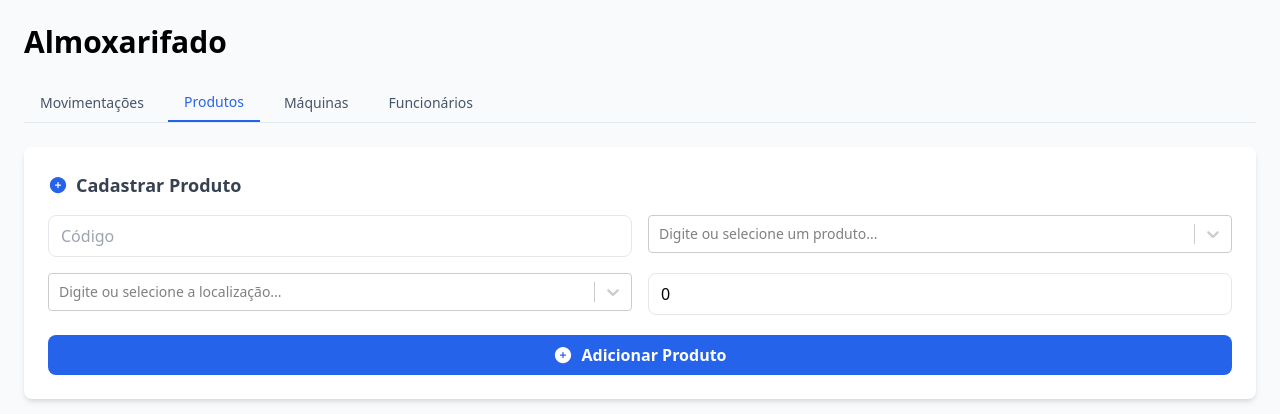
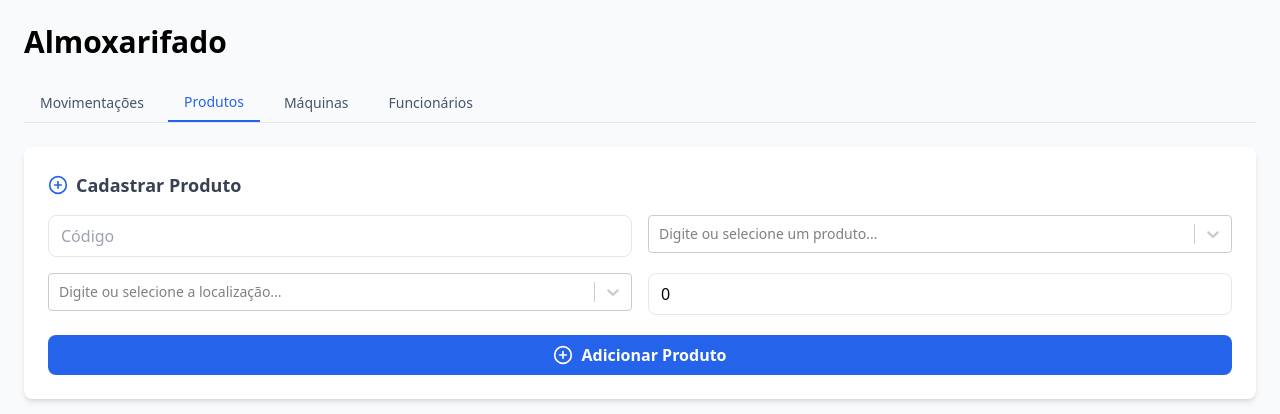
Before and after one commit to andreylson12/Almoxerifado1, a React (Vite) app: page / in a window 1280 px wide. Both pictures are taken after a click on the button "Produtos". Shown: the top 414 px of the page. Built offline with nearby package versions, Linux system fonts and the light colour scheme; no server answers; the database is empty.

Commit message:
Update ProdutoForm.jsx

```diff
--- a/src/components/ProdutoForm.jsx
+++ b/src/components/ProdutoForm.jsx
@@ -1,22 +1,22 @@
 import { useState } from "react";
 import Select from "react-select";
-import { PlusCircleIcon } from "@heroicons/react/24/solid";
+import { PlusCircle } from "lucide-react";
 
 export default function ProdutoForm({ onAdd, produtos = [], locais = [] }) {
   const [codigo, setCodigo] = useState("");
-  const [produto, setProduto] = useState(null);
-  const [local, setLocal] = useState(null);
+  const [produto, setProduto] = useState(null);   // react-select produto
+  const [local, setLocal] = useState(null);       // react-select local
   const [quantidade, setQuantidade] = useState(0);
 
   const handleSubmit = (e) => {
     e.preventDefault();
 
-    if (!produto || !produto.label.trim()) {
+    if (!produto || !produto.label?.trim()) {
       alert("Informe o nome do produto");
       return;
     }
 
-    if (quantidade <= 0) {
+    if (Number(quantidade) <= 0) {
       alert("Informe uma quantidade válida");
       return;
     }
@@ -25,7 +25,7 @@ export default function ProdutoForm({ onAdd, produtos = [], locais = [] }) {
       codigo,
       nome: produto.label.trim(),
       localizacao: local ? local.label.trim() : "",
-      quantidade,
+      quantidade: Number(quantidade),
     });
 
     // limpa o formulário
@@ -46,13 +46,10 @@ export default function ProdutoForm({ onAdd, produtos = [], locais = [] }) {
   }));
 
   return (
-    <form
-      onSubmit={handleSubmit}
-      className="bg-white shadow-md rounded-lg p-6"
-    >
+    <form onSubmit={handleSubmit} className="bg-white shadow-md rounded-lg p-6">
       {/* Título */}
       <h2 className="text-lg font-semibold text-gray-700 flex items-center gap-2 mb-4">
-        <PlusCircleIcon className="h-5 w-5 text-blue-600" />
+        <PlusCircle className="h-5 w-5 text-blue-600" />
         Cadastrar Produto
       </h2>
 
@@ -105,7 +102,7 @@ export default function ProdutoForm({ onAdd, produtos = [], locais = [] }) {
           type="submit"
           className="w-full bg-blue-600 hover:bg-blue-700 active:scale-95 text-white font-semibold py-2 rounded-lg flex items-center justify-center gap-2 transition"
         >
-          <PlusCircleIcon className="h-5 w-5" />
+          <PlusCircle className="h-5 w-5" />
           Adicionar Produto
         </button>
       </div>
```
